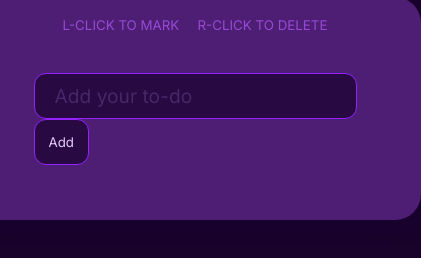
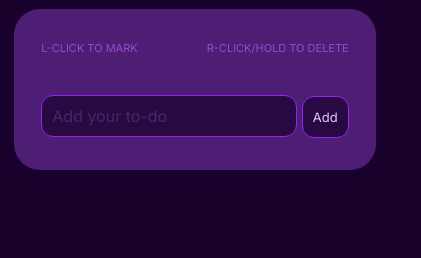
Before and after one commit to 0Kwanele0/ToDo-list, a plain HTML site: page index.html in a window 390 px wide. Shown: the part 148-406 px from the top of the page, 421 px wide, since content can reach past the window. Drawn offline with Linux system fonts and the light colour scheme.

Commit message:
MADE IT MORE RESPONSIVE

```diff
--- a/index.html
+++ b/index.html
@@ -12,7 +12,7 @@
     <div class="main-container">
         <div class="small">
             <small>L-CLICK TO MARK</small>
-            <small>R-CLICK TO DELETE</small>
+            <small>R-CLICK/HOLD TO DELETE</small>
         </div>
         <div class="input-div">
             <input placeholder="Add your to-do" class="input" type="text">
--- a/styles.css
+++ b/styles.css
@@ -27,7 +27,8 @@ h1{
     flex-direction: column;
     justify-content: center;
     background-color: #4e1e75;
-    padding: 20px 50px;
+    padding: 20px 0px;
+    margin: 12px;
     border-radius: 26px;
     box-shadow: 0 0 12px 12px #19022e;
     padding: 0 64px 35px 64px;
@@ -100,3 +101,25 @@ ol .done {
     text-decoration: line-through;
     background-color: #b874f018;
 }
+
+@media screen and (max-width:600px) {
+    .btn {
+        font-size: 13px;
+        padding:12px  10px ;
+    }
+    .main-container {
+        max-width: 100vw;
+        padding: 12px 7%;
+    }
+    .input-div input{
+        font-size: 1rem;
+        padding:  10px ;
+    }
+    .small {
+        justify-content: space-between;
+        padding: 20PX 0;
+    }
+    small {
+        font-size: 11px;
+    }
+}
```
